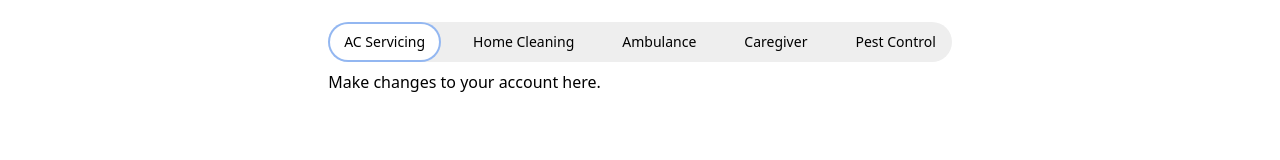
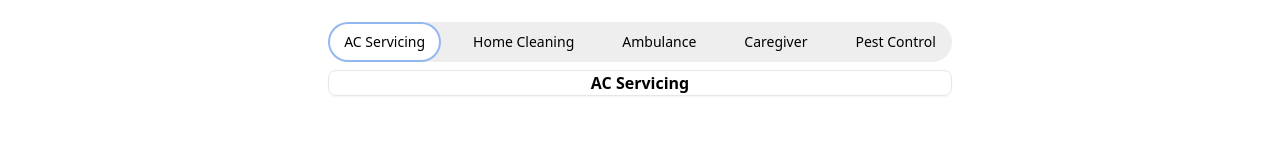
Before and after one commit to nahidraz23/proserve, a Next.js app: page / in a window 1280 px wide. Both pictures are taken after a click on the tab "AC Servicing". Shown: the part 1274-1434 px from the top of the page. Built offline with nearby package versions, Linux system fonts and the light colour scheme; no server answers; the database is empty.

Commit message:
Nahid: trying to resovle deployment issue

```diff
--- a/src/components/HomePage/RecommendedServiceSection/Recommendedservice.jsx
+++ b/src/components/HomePage/RecommendedServiceSection/Recommendedservice.jsx
@@ -1,5 +1,7 @@
 import React from 'react';
 import { Tabs, TabsContent, TabsList, TabsTrigger } from "@/components/ui/tabs"
+import { Card } from '@/components/ui/card';
+import Image from 'next/image';
 
 const Recommendedservice = () => {
     return (
@@ -16,11 +18,31 @@ const Recommendedservice = () => {
                         <TabsTrigger value="caregiver">Caregiver</TabsTrigger>
                         <TabsTrigger value="pest-Control">Pest Control</TabsTrigger>
                     </TabsList>
-                    <TabsContent value="ac-servicing">Make changes to your account here.</TabsContent>
-                    <TabsContent value="home-cleaning">Home Cleaning.</TabsContent>
-                    <TabsContent value="ambulance">Ambulance service.</TabsContent>
-                    <TabsContent value="caregiver">Caregiver service.</TabsContent>
-                    <TabsContent value="pest-Control">Pest contorl service.</TabsContent>
+                    <TabsContent value="ac-servicing">
+                        <Card>
+                            <h1 className='text-center font-bold'>AC Servicing</h1>
+                        </Card>
+                    </TabsContent>
+                    <TabsContent value="home-cleaning">
+                        <Card>
+                            <h1 className='text-center font-bold'>Home Cleaning</h1>
+                        </Card>
+                    </TabsContent>
+                    <TabsContent value="ambulance">
+                        <Card>
+                            <h1 className='text-center font-bold'>Ambulance</h1>
+                        </Card>
+                    </TabsContent>
+                    <TabsContent value="caregiver">
+                        <Card>
+                            <h1 className='text-center font-bold'>Caregiver</h1>
+                        </Card>
+                    </TabsContent>
+                    <TabsContent value="pest-Control">
+                        <Card>
+                            <h1 className='text-center font-bold'>Pest Control</h1>
+                        </Card>
+                    </TabsContent>
                 </Tabs>
             </div>
         </div>
--- a/src/components/Review.jsx
+++ b/src/components/Review.jsx
@@ -11,8 +11,8 @@ import { Rating } from "@smastrom/react-rating";
 import "@smastrom/react-rating/style.css";
 
 const getReviews = async () => {
-  const res = await fetch(`${process.env.NEXT_PUBLIC_BASE_URL}/api/review`);
-  const reviews = res.json();
+  const res = await fetch(`http://localhost:3000/api/review`);
+  const reviews = await res.json();
   return reviews;
 };
 
```
